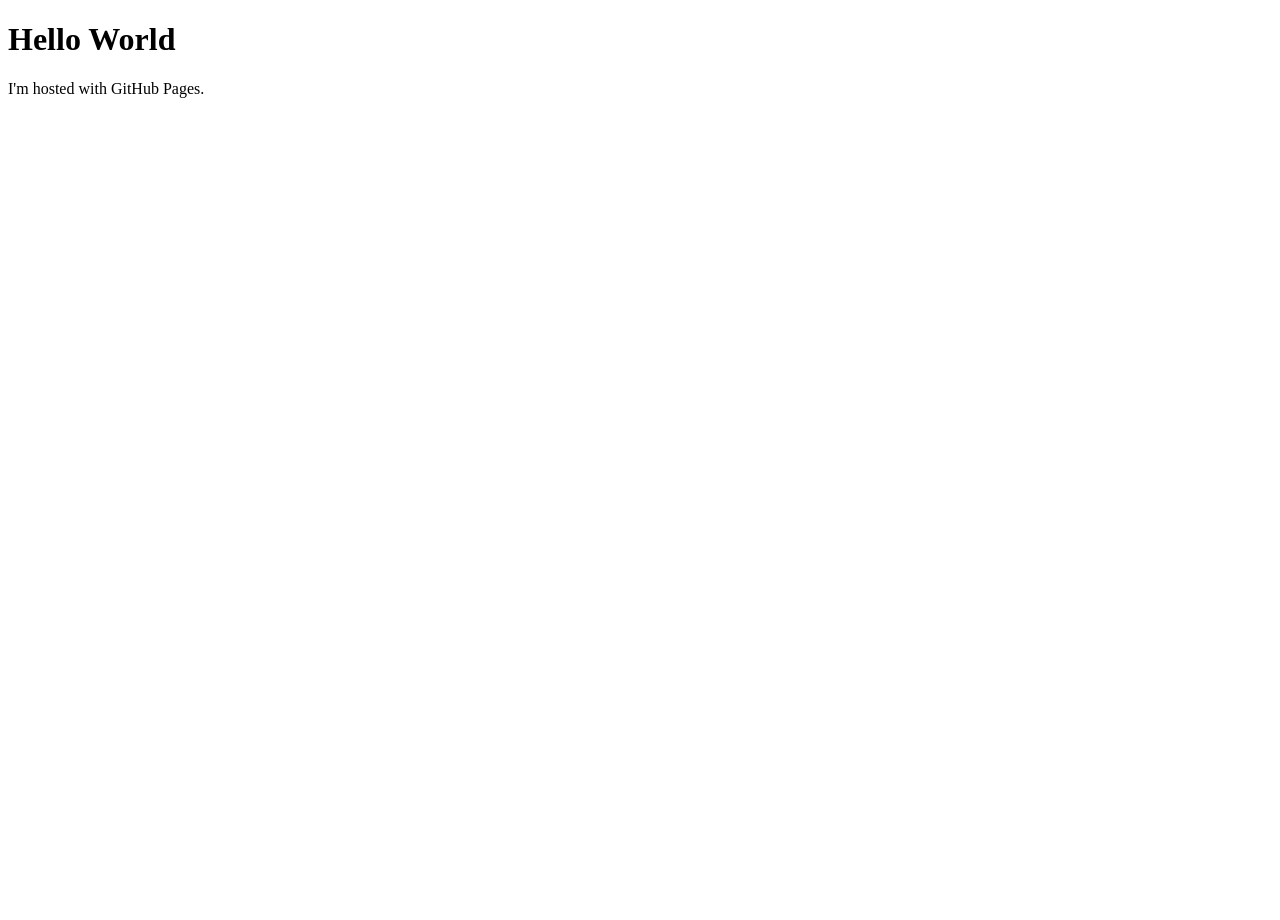
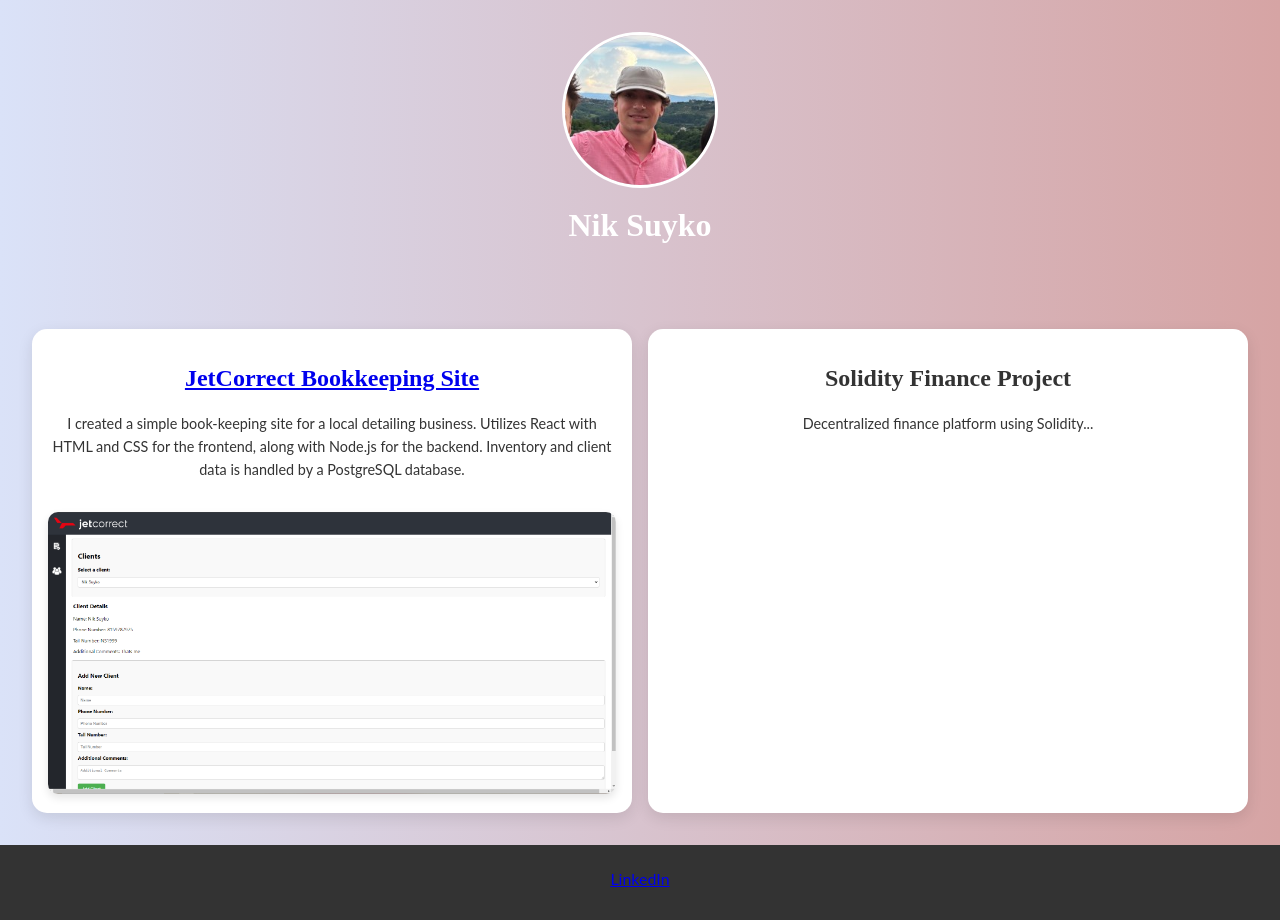
Before and after one commit to niksuyko/niksuyko.github.io, a plain HTML site: page index.html in a window 1280 px wide. Before the commit the page ends 800 px from the top, so only its background shows below. Drawn offline with Linux system fonts and the light colour scheme.

Commit message:
personal website upload

```diff
--- /dev/null
+++ b/front.css
@@ -0,0 +1,82 @@
+body {
+    font-family: 'Lato', sans-serif;
+    color: #333;
+    background: linear-gradient(to right, #dae2f8, #d6a4a4); /* Subtle gradient */
+    margin: 0;
+    padding: 0;
+    text-align: center;
+}
+
+header {
+    padding: 2em 0;
+}
+
+.profile {
+    width: 150px;
+    border-radius: 50%;
+    border: 3px solid white;
+}
+
+.demo {
+    width: 400px;
+}
+
+.intro-text {
+    font-family: 'Merriweather', serif;
+    color: white;
+    margin-top: 0.5em;
+}
+
+#projects {
+    display: grid;
+    grid-template-columns: repeat(auto-fit, minmax(300px, 1fr));
+    gap: 1em;
+    padding: 2em;
+}
+
+.project {
+    background-color: white;
+    border-radius: 15px;
+    padding: 1em;
+    box-shadow: 0 5px 15px rgba(0, 0, 0, 0.1);
+    transition: transform 0.3s ease-in-out;
+}
+
+.project:hover {
+    transform: translateY(-5px);
+}
+
+.project-title {
+    font-family: 'Merriweather', serif;
+}
+
+.project-description {
+font-size: 0.9em;
+line-height: 1.6;
+}
+
+.project-image {
+    width: 100%; /* Ensures the image is responsive and scales with the width of its container */
+    height: auto; /* Maintains the aspect ratio of the image */
+    border-radius: 10px; /* Optional: adds rounded corners to the image */
+    margin-top: 1em; /* Adds space between the description and the image */
+    box-shadow: 0 4px 8px rgba(0, 0, 0, 0.1); /* Optional: adds a subtle shadow for depth */
+}
+
+
+footer {
+background-color: #333;
+color: white;
+padding: 1em 0;
+bottom: 0;
+width: 100%;
+}
+
+.social-links {
+/* Style for social media icons */
+}
+
+.contact-info {
+margin-top: 0.5em;
+color: white;
+}
--- a/index.html
+++ b/index.html
@@ -1,7 +1,38 @@
 <!DOCTYPE html>
 <html>
+<head>
+    <link rel="stylesheet" type="text/css" href="front.css">
+    <title>Nik Suyko's Portfolio</title>
+</head>
 <body>
-<h1>Hello World</h1>
-<p>I'm hosted with GitHub Pages.</p>
+    <header>
+        <img src="nikolas.jpg" alt="Profile Picture" class="profile">
+        <h1 class="intro-text">Nik Suyko</h1>
+    </header>
+
+    <section id="projects">
+        <div class="project">
+            <h2 class="project-title">
+                <a href="https://github.com/niksuyko/jet-soft" class="project-link">JetCorrect Bookkeeping Site</a>
+            </h2>
+            <p class="project-description">I created a simple book-keeping site for a local detailing business. Utilizes React with HTML and CSS for the frontend, along with Node.js for the backend. Inventory and client data is handled by a PostgreSQL database. </p>
+            <img src="client_screen.png" alt="JetCorrect Bookkeeping Site Screenshot" class="project-image">
+        </div>
+
+
+        <div class="project">
+            <h2 class="project-title">Solidity Finance Project</h2>
+            <p class="project-description">Decentralized finance platform using Solidity...</p>
+        </div>
+    </section>
+
+    <footer>
+        <div class="social-links">
+            <!-- Social Media Icons -->
+        </div>
+        <p class="contact-info">
+            <a href="https://www.linkedin.com/in/nik-suyko/">LinkedIn</a>
+        </p>
+    </footer>
 </body>
 </html>
```
Also changed, not shown: client_screen.png (added), nikolas.jpg (added).
